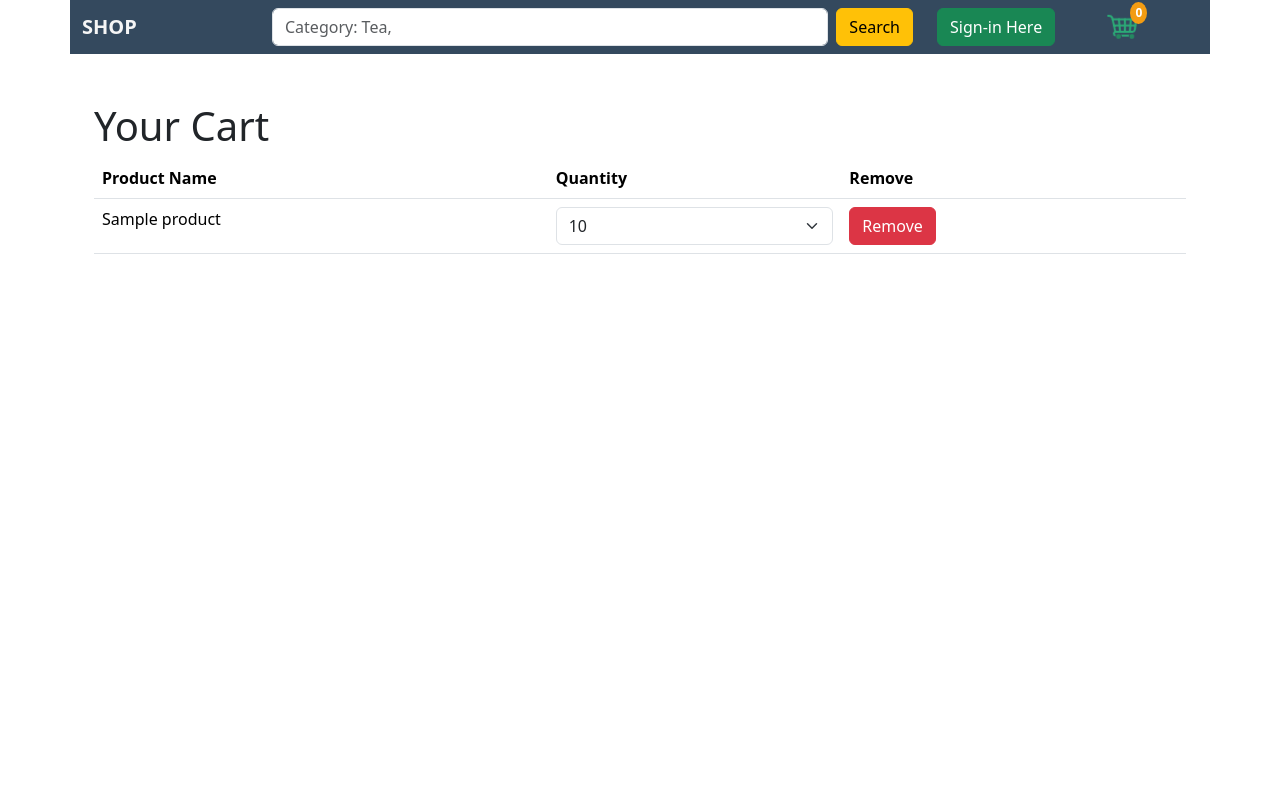
After one commit to Sadique-Naikwadi/online_shop, a Django app: template cart/templates/cart/cart_details.html in a window 1280 px wide. The commit adds this page. Run offline with Django 4.2, Linux system fonts and the light colour scheme; the template is opened without the code that fills it: most values are stand-ins (such as "Sample title", 1, 10 or a date in 2020).

Commit message:
Minor changes in cart add func and deleted footer.html file

```diff
--- a/cart/cart.py
+++ b/cart/cart.py
@@ -17,6 +17,7 @@ class Cart:
         product_id = str(product.id)
         if product_id not in self.cart:
             self.cart[product_id] = {'quantity': quantity, 'price': str(product.price)}
+
 
         else:
             self.cart[product_id]['quantity'] = quantity
@@ -41,10 +42,11 @@ class Cart:
         product_ids = self.cart.keys()
         products = Product.objects.filter(id__in=product_ids)
 
+
+        cart = self.cart.copy()
         for product in products:
             self.cart[str(product.id)]['product'] = product
 
-        cart = self.cart.copy()
 
         for item in cart.values():
             item['price'] = Decimal(item['price'])
--- /dev/null
+++ b/cart/templates/cart/cart_details.html
@@ -0,0 +1,48 @@
+{% extends 'base.html' %}
+
+
+{% block content %}
+<div class="container mt-5">
+    <h1>Your Cart</h1>
+    <table class="table">
+      <thead>
+        <tr>
+          <th scope="col">Product Name</th>
+          <th scope="col">Quantity</th>
+          <th scope="col">Remove</th>
+        </tr>
+      </thead>
+      <tbody>
+        <!-- Example product in the cart -->
+
+
+       {% for item in cart %}
+
+
+          <tr>
+            <td>{{ item.product }}</td>
+            <td>
+            <!-- <input type="number" value="1" min="1" class="form-control"> -->
+              <select class="form-select">
+                <option value="1" selected>{{ item.quantity }}</option>
+                <option value="2">2</option>
+                <option value="3">3</option>
+                <!-- Add more options as needed -->
+              </select>
+            </td>
+            <td>
+              <button class="btn btn-danger">Remove</button>
+            </td>
+          </tr>
+
+        {% empty %}
+
+        <p>Your Cart is empty. Try again.</p>
+
+        {% endfor %}
+
+        <!-- Add more product rows as needed -->
+      </tbody>
+    </table>
+  </div>
+{% endblock content %}
--- a/cart/urls.py
+++ b/cart/urls.py
@@ -3,6 +3,7 @@ from .import views
 app_name = 'usercart'
 
 urlpatterns = [
-    path('add_to_cart/<str:pk>/', views.add_to_cart, name='add_to_cart'),
+    path('add_to_cart/', views.add_to_cart, name='add_to_cart'),
+    path('cart_details/', views.cart_details, name='cart_details'),
 
 ]
--- a/online_shop/urls.py
+++ b/online_shop/urls.py
@@ -21,8 +21,9 @@ from django.conf.urls.static import static
 
 urlpatterns = [
     path('admin/', admin.site.urls),
+    path('cart/', include('cart.urls', namespace='usercart')),
     path('', include('shop.urls', namespace='shop')),
-    path('cart/', include('cart.urls', namespace='usercart')),
+
 ]
 
 if settings.DEBUG:
--- a/shop/templates/shop/index.html
+++ b/shop/templates/shop/index.html
@@ -31,7 +31,7 @@
                 <div class="btn-group">
 
                     <span class="fw-bold me-2 mt-1">${{ product.price }}</span>
-                    <button type="button"  class="btn btn-sm btn-outline-success add-to-cart" value="{{ product }}">Add to Cart</button>
+                    <button type="button"  class="btn btn-sm btn-outline-success add-to-cart" value="{{ product.id }}">Add to Cart</button>
 
                 </div>
               </div>
--- a/shop/templates/shop/product_details.html
+++ b/shop/templates/shop/product_details.html
@@ -11,5 +11,5 @@
             {{ product.description|linebreaks }}
         </div>
     </div>
-    <a href="{% url 'shop:products_by_category' product.category.slug %}">Go back</a>
+    <a href="">Go back</a>
 {% endblock content %}
--- a/shop/urls.py
+++ b/shop/urls.py
@@ -5,6 +5,5 @@ app_name ='shop'
 
 urlpatterns = [
     path('', views.index, name='index'),
-    path('<slug:category_slug>/', views.index, name='products_by_category'),
-    path('<str:pk>/<slug:slug>/',views.product_details, name='product_details'),
+    path('<str:pk>/<slug:slug>/', views.product_details, name='product_details'),
 ]
--- a/shop/views.py
+++ b/shop/views.py
@@ -1,5 +1,7 @@
 from django.shortcuts import render, get_object_or_404
 from .models import Product, Category
+from django.core.exceptions import ValidationError
+
 
 # Create your views here.
 
@@ -13,6 +15,7 @@ def index(request, category_slug=None):
     return render(request, 'shop/index.html', context)
 
 def product_details(request,pk,slug):
+
     product = get_object_or_404(Product, id=pk, slug=slug)
     context = {'product': product}
     return render(request, 'shop/product_details.html', context)
--- a/static/js/style.js
+++ b/static/js/style.js
@@ -7,16 +7,16 @@ document.addEventListener('DOMContentLoaded', (event) =>{
     buttons.forEach(button => {
         button.addEventListener('click', (event)=>{
         event.preventDefault();
-        let product = button.value;
+        let product_id = button.value;
 
 
-        fetch('/cart/add_to_cart/product.id/', {
+        fetch('/cart/add_to_cart/', {
             method: 'POST',
             headers: {
             'Content-Type': 'application/json',
             'X-CSRFToken': csrftoken},
             mode: 'same-origin',
-            body: JSON.stringify({product: product}),
+            body: JSON.stringify({product_id: product_id}),
         }).then((response) => {
             if(!response.ok){
                 throw Error(response.statusText);
--- a/templates/base.html
+++ b/templates/base.html
@@ -26,6 +26,10 @@
         padding: 2px 5px;
         font-size: 12px;
       }
+      #counter {
+        text-decoration: none;
+        color: white;
+      }
     </style>
 
   </head>
@@ -38,8 +42,8 @@
         >
           <div class="col-md-2">
             <a class="navbar-brand" href="#" style="color: whitesmoke"
-              ><strong>SHOP</strong></a
-            >
+              ><strong>SHOP</strong></a>
+
           </div>
           <div class="col-md-7">
             <form class="d-flex">
@@ -57,9 +61,13 @@
               Sign-in Here
             </button>
             <div class="shopping-cart">
-              <img src="{% static 'images/cart-icon.png' %}" alt="Cart" />
+              <a href="{% url 'usercart:cart_details' %}"><img src="{% static 'images/cart-icon.png' %}" alt="Cart" /></a>
               <!-- Replace with your cart icon image -->
+
               <span class="cart-counter fw-bold" id="cartCounter">0</span>
+
+
+
             </div>
           </div>
         </div>
@@ -72,7 +80,7 @@
 
 
     </div>
-    <!-- {% include 'footer.html' %} -->
+
     <script src="{% static 'js/style.js' %}"></script>
     <script src="https://cdn.jsdelivr.net/npm/@popperjs/core@2.11.8/dist/umd/popper.min.js"></script>
     <script src="https://cdn.jsdelivr.net/npm/bootstrap@5.3.2/dist/js/bootstrap.min.js"></script>
```
Also changed, not shown: cart/views.py (+12 -5 lines), templates/footer.html (deleted, +0 -19 lines).
